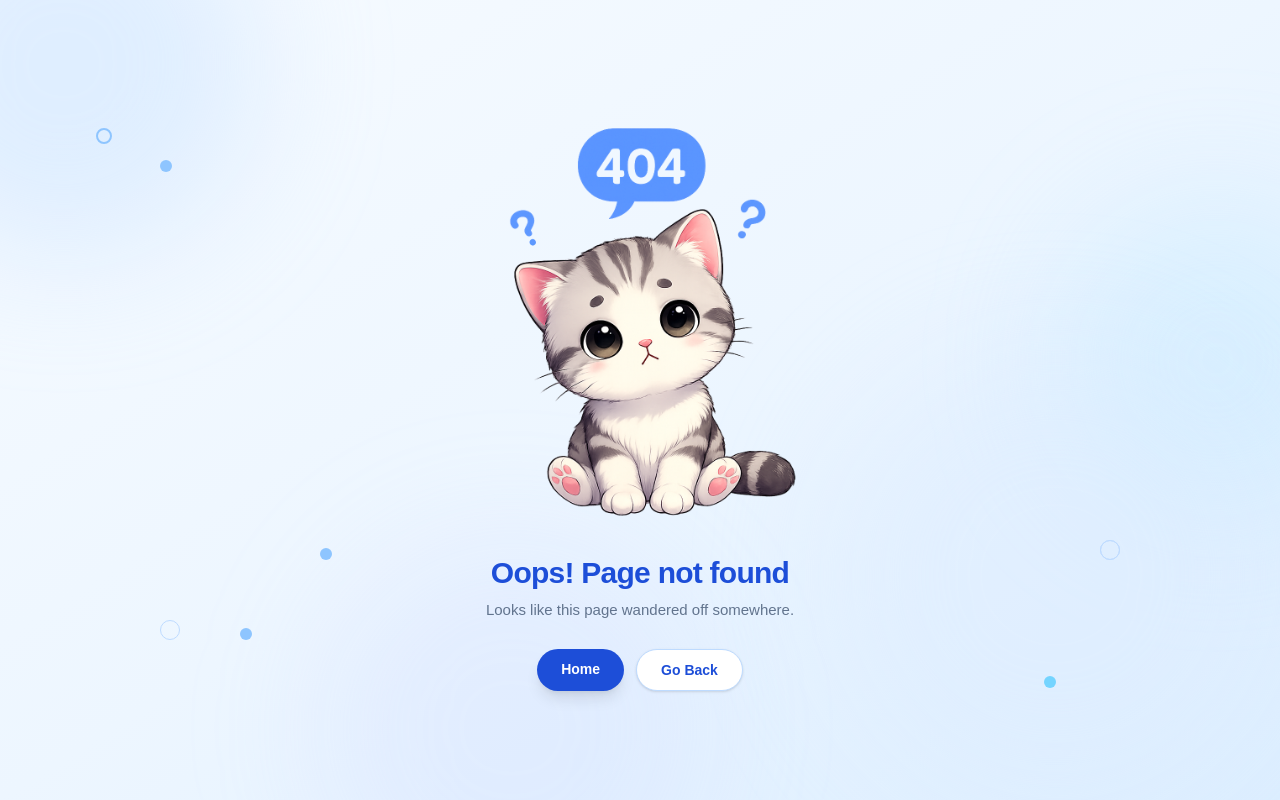
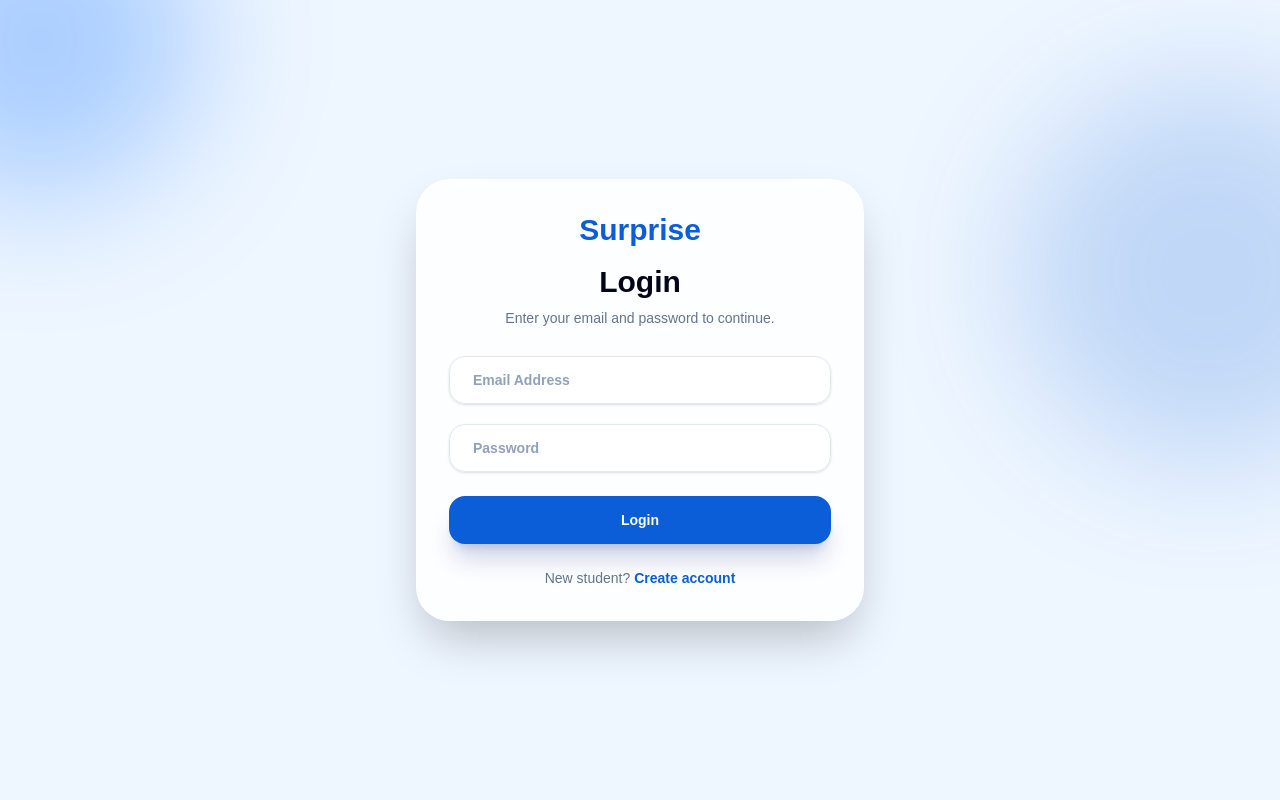
Before and after one commit to priya-saran12345/interview, a Next.js app: page /login in a window 1280 px wide. Before the commit this address had no page. Built offline with nearby package versions, Linux system fonts and the light colour scheme.

Commit message:
login page

```diff
--- /dev/null
+++ b/app/dashboard/page.tsx
@@ -0,0 +1,12 @@
+import React from 'react'
+
+const page = () => {
+  return (
+    <div className='flex w-full h-[100vh] flex items-center justify-center'>
+      wait will be giving you a great experience in some time .............
+      😎😎😎
+    </div>
+  )
+}
+
+export default page
--- /dev/null
+++ b/app/login/page.tsx
@@ -0,0 +1,150 @@
+"use client";
+
+import { useState } from "react";
+import Link from "next/link";
+import { useRouter } from "next/navigation";
+import toast from "react-hot-toast";
+
+interface LoginForm {
+  email: string;
+  password: string;
+}
+export default function LoginPage() {
+  const router = useRouter();
+
+  const [formData, setFormData] = useState<LoginForm>({
+    email: "",
+    password: "",
+  });
+
+  const [loading, setLoading] = useState(false);
+
+  const handleChange = (e: React.ChangeEvent<HTMLInputElement>) => {
+    setFormData({
+      ...formData,
+      [e.target.name]: e.target.value,
+    });
+  };
+
+  const handleSubmit = async (e: React.FormEvent) => {
+    e.preventDefault();
+
+    if (!formData.email || !formData.password) {
+      toast.error("Email and password are required");
+      return;
+    }
+
+    try {
+      setLoading(true);
+
+      const response = await fetch(
+        // "http://localhost:5000/api/auth/login",
+                "https://interview-backend-s66r.onrender.com/api/auth/login",
+
+        {
+          method: "POST",
+          headers: {
+            "Content-Type": "application/json",
+          },
+          body: JSON.stringify(formData),
+        }
+      );
+
+      const data = await response.json();
+
+      if (response.ok) {
+        localStorage.setItem("token", data.token);
+        localStorage.setItem("user", JSON.stringify(data.user));
+
+        toast.success("Login successful");
+        router.push("/dashboard");
+      } else {
+        toast.error(data?.message || "Login failed");
+      }
+    } catch (error) {
+      console.log(error);
+      toast.error("Something went wrong. Please try again.");
+    } finally {
+      setLoading(false);
+    }
+  };
+
+  return (
+    <div className="relative min-h-screen overflow-hidden bg-[#eef6ff] px-4 py-8">
+      <div className="absolute left-[-120px] top-[-120px] h-80 w-80 rounded-full bg-blue/30 blur-3xl" />
+      <div className="absolute right-[-120px] top-20 h-96 w-96 rounded-full bg-darkBlue/20 blur-3xl" />
+
+      <div className="relative mx-auto flex min-h-[calc(100vh-64px)] max-w-md items-center">
+        <form
+          onSubmit={handleSubmit}
+          className="w-full rounded-[34px] border border-white/70 bg-white/85 p-6 shadow-2xl backdrop-blur-xl sm:p-8"
+        >
+          <div className="mb-7 text-center">
+            <Link
+              href="/"
+              className="mb-4 inline-block text-3xl font-black text-darkBlue no-underline"
+            >
+              Surprise
+            </Link>
+
+            <h2 className="text-3xl font-black text-slate-950">Login</h2>
+
+            <p className="mt-2 text-sm text-slate-500">
+              Enter your email and password to continue.
+            </p>
+          </div>
+
+          <div className="space-y-5">
+            <div className="relative">
+              <input
+                name="email"
+                type="email"
+                placeholder="Email Address"
+                value={formData.email}
+                onChange={handleChange}
+                required
+                className="peer h-12 w-full rounded-2xl border border-slate-200 bg-white/80 px-4 pt-5 pb-2 text-sm font-medium text-slate-800 shadow-sm outline-none transition placeholder:text-transparent focus:border-blue-500 focus:bg-white focus:ring-4 focus:ring-blue-100"
+              />
+              <label className="pointer-events-none absolute left-4 -top-2 bg-white px-2 text-[11px] font-bold uppercase tracking-wide text-slate-500 transition-all peer-placeholder-shown:top-3.5 peer-placeholder-shown:bg-transparent peer-placeholder-shown:text-sm peer-placeholder-shown:normal-case peer-placeholder-shown:tracking-normal peer-placeholder-shown:text-slate-400 peer-focus:-top-2 peer-focus:bg-white peer-focus:text-[11px] peer-focus:font-bold peer-focus:uppercase peer-focus:tracking-wide peer-focus:text-darkBlue">
+                Email Address
+              </label>
+            </div>
+
+            <div className="relative">
+              <input
+                name="password"
+                type="password"
+                placeholder="Password"
+                value={formData.password}
+                onChange={handleChange}
+                required
+                className="peer h-12 w-full rounded-2xl border border-slate-200 bg-white/80 px-4 pt-5 pb-2 text-sm font-medium text-slate-800 shadow-sm outline-none transition placeholder:text-transparent focus:border-blue-500 focus:bg-white focus:ring-4 focus:ring-blue-100"
+              />
+              <label className="pointer-events-none absolute left-4 -top-2 bg-white px-2 text-[11px] font-bold uppercase tracking-wide text-slate-500 transition-all peer-placeholder-shown:top-3.5 peer-placeholder-shown:bg-transparent peer-placeholder-shown:text-sm peer-placeholder-shown:normal-case peer-placeholder-shown:tracking-normal peer-placeholder-shown:text-slate-400 peer-focus:-top-2 peer-focus:bg-white peer-focus:text-[11px] peer-focus:font-bold peer-focus:uppercase peer-focus:tracking-wide peer-focus:text-darkBlue">
+                Password
+              </label>
+            </div>
+          </div>
+
+          <button
+            type="submit"
+            disabled={loading}
+            className="mt-6 w-full rounded-2xl bg-darkBlue px-6 py-3.5 text-sm font-black text-white shadow-xl shadow-blue-900/20 transition hover:-translate-y-0.5 hover:bg-blue disabled:cursor-not-allowed disabled:opacity-60"
+          >
+            {loading ? "Logging in..." : "Login"}
+          </button>
+
+          <p className="mt-6 text-center text-sm text-slate-500">
+            New student?{" "}
+            <Link
+              href="/signup"
+              className="font-black text-darkBlue no-underline hover:text-blue"
+            >
+              Create account
+            </Link>
+          </p>
+        </form>
+      </div>
+    </div>
+  );
+}
--- a/app/signup/page.tsx
+++ b/app/signup/page.tsx
@@ -3,6 +3,7 @@
 import { useState } from "react";
 import Link from "next/link";
 import { useRouter } from "next/navigation";
+import toast from "react-hot-toast";
 
 interface SignupForm {
   full_name: string;
@@ -71,11 +72,8 @@ export default function SignupPage() {
   });
 
   const [loading, setLoading] = useState(false);
-  const [errorMessage, setErrorMessage] = useState("");
 
   const handleChange = (e: React.ChangeEvent<HTMLInputElement>) => {
-    setErrorMessage("");
-
     setFormData({
       ...formData,
       [e.target.name]: e.target.value,
@@ -84,12 +82,13 @@ export default function SignupPage() {
 
   const handleSubmit = async (e: React.FormEvent) => {
     e.preventDefault();
-    setErrorMessage("");
 
     try {
       setLoading(true);
 
-      const response = await fetch("http://localhost:5000/api/auth/signup", {
+      const response = await fetch(
+        "https://interview-backend-s66r.onrender.com/api/auth/signup",
+        {
           method: "POST",
           headers: {
             "Content-Type": "application/json",
@@ -100,19 +99,20 @@ export default function SignupPage() {
               ? Number(formData.passing_year)
               : null,
           }),
-      });
+        }
+      );
 
       const data = await response.json();
 
       if (response.ok) {
-        alert("Signup successful");
+        toast.success("Signup successful");
         router.push("/login");
       } else {
-        setErrorMessage(data?.message || "Signup failed. Please try again.");
+        toast.error(data?.message || "Signup failed. Please try again.");
       }
     } catch (error) {
       console.log(error);
-      setErrorMessage("Something went wrong. Please try again.");
+      toast.error("Something went wrong. Please try again.");
     } finally {
       setLoading(false);
     }
@@ -202,12 +202,6 @@ export default function SignupPage() {
                   Enter your student details to continue.
                 </p>
               </div>
-
-              {errorMessage && (
-                <div className="mb-5 rounded-2xl border border-red-200 bg-red-50 px-4 py-3 text-sm font-semibold text-red-600">
-                  {errorMessage}
-                </div>
-              )}
 
               <div className="grid gap-5 sm:grid-cols-2">
                 <Field
--- a/package.json
+++ b/package.json
@@ -16,7 +16,8 @@
     "framer-motion": "^12.41.0",
     "next": "16.2.9",
     "react": "19.2.4",
-    "react-dom": "19.2.4"
+    "react-dom": "19.2.4",
+    "react-hot-toast": "^2.6.0"
   },
   "devDependencies": {
     "@tailwindcss/postcss": "^4",
```
Also changed, not shown: 1 other file (tests, documents, lock files or other folders). Lines whose indentation alone changed are shown as unchanged.
